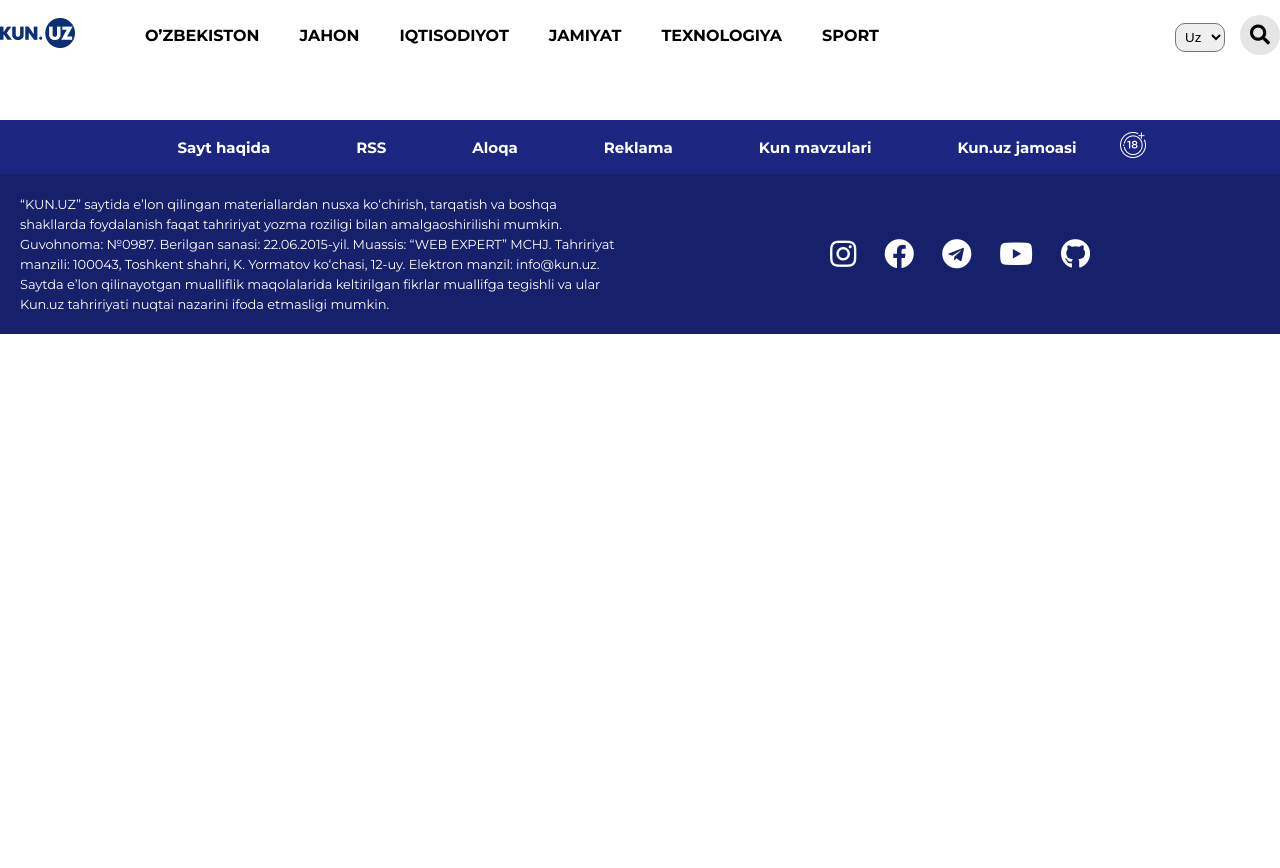
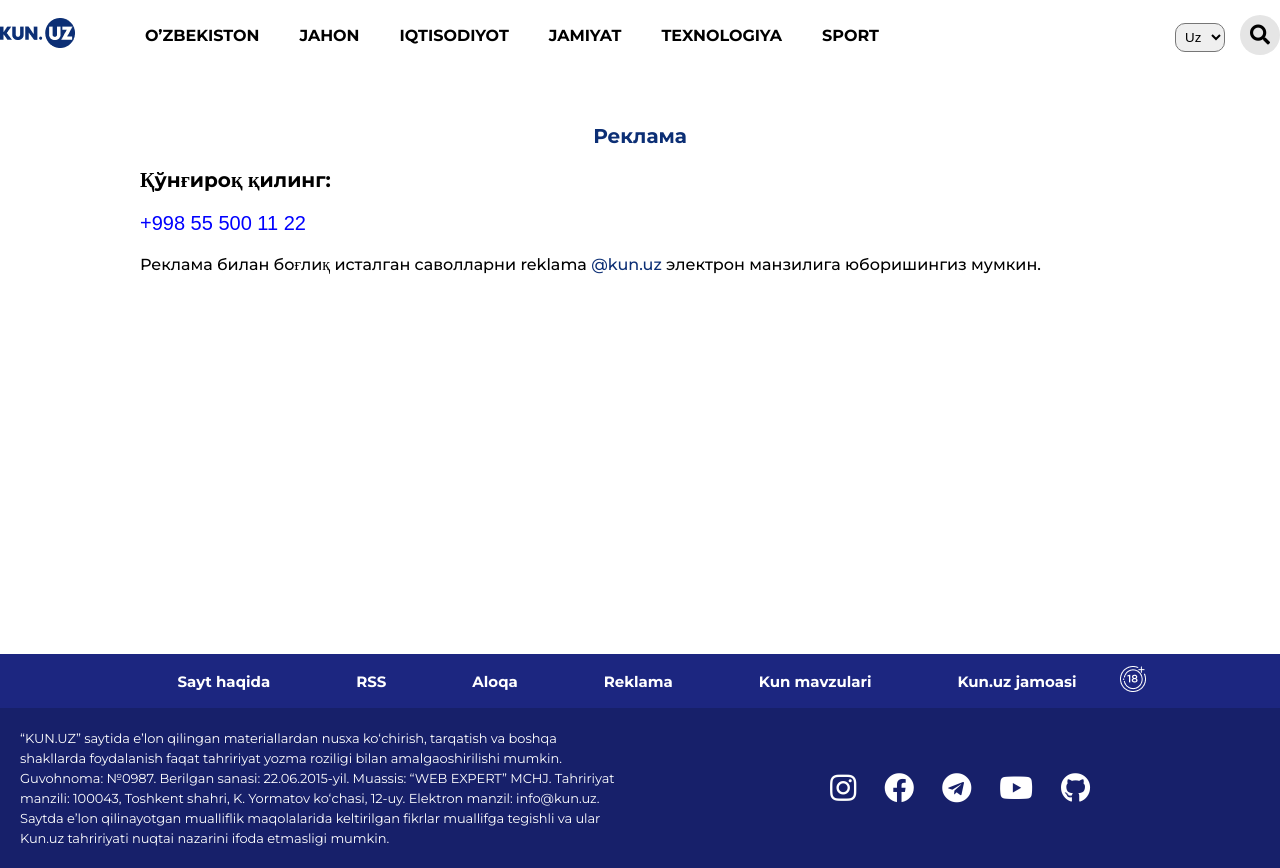
Before and after one commit to M1r4kb4r/Kun-uz, a React (Create React App) app: page /ad-page in a window 1280 px wide. Before the commit the page ends 800 px from the top, so only its background shows below. Built offline with nearby package versions, Linux system fonts and the light colour scheme.

Commit message:
Make RSS, Ad, Younger Pages and fix some problems on project

```diff
--- a/src/App.js
+++ b/src/App.js
@@ -8,6 +8,8 @@ import Policy from "./Components/PolicyCom/Policy";
 import Navbar from "./Components/NavbarCom/Navbar";
 import NotFound from "./Components/404/NotFound";
 import Footer from "./Components/Footer/Footer";
+import Younger from "./Components/18+/Younger";
+import AdPage from "./Components/AdPage/AdPage";
 
 function App() {
   return (
@@ -21,7 +23,8 @@ function App() {
       <Route path="/policy" element={<Policy/>}/>
       <Route path="/contact" element={<Contact/>}/>
       <Route path="/notFound" element={<NotFound/>}/>
-
+      <Route path="/18+" element={<Younger/>}/>
+      <Route path="/ad-page" element={<AdPage/>}/>
     </Routes>
 
   <Footer/>
--- /dev/null
+++ b/src/Components/18+/Younger.js
@@ -0,0 +1,84 @@
+import React from 'react';
+import styled from "styled-components";
+
+const Younger = () => {
+    return (
+        <div>
+            <YoungerWrapper>
+                <div className="container">
+                    <div className="wrapper mini-container">
+                        <h1 className="top-header">18+</h1>
+                        <p className="top-text">ДИҚҚАТ!</p>
+                        <p className="md-text">Ўзбекистон Республикасининг “Болаларни уларнинг соғлиғига зарар етказувчи ахборотдан ҳимоя қилиш тўғрисида” 08.09.2017 йилдаги қонунига мувофиқ:
+
+                            болаларни уларнинг ҳаётига ва (ёки) соғлиғига хавф соладиган хатти-ҳаракатларни содир этишга, шу жумладан ўз соғлиғига зарар етказишга, ўз жонига қасд қилишга ва шундай ҳаракатларни тарғиб қилишга ундайдиган;
+
+                            болаларда алкоголли ва тамаки маҳсулотларини, гиёҳвандлик воситаларини, психотроп моддаларни ёки ақл-ирода фаолиятига таъсир этувчи бошқа моддаларни истеъмол қилиш, қимор ўйинларида, оммавий тартибсизликларда иштирок этиш, фоҳишалик, дарбадарлик, тиланчилик ёки ғайриижтимоий хатти-ҳаракатнинг бошқа шакллари билан шуғулланиш истагини пайдо қиладиган;
+
+                            одамларга ёки ҳайвонларга нисбатан зўравонлик ва шафқатсизлик қилиш мумкинлигини асослайдиган ёки оқлайдиган ёхуд зўравонлик хатти-ҳаракатларини амалга оширишга ундайдиган;
+
+                            оилавий қадриятларни инкор этадиган, ахлоқсизликни тарғиб қиладиган, шунингдек ота-онасига ва оиланинг бошқа аъзоларига нисбатан ҳурматсиз муносабатни шакллантирадиган;
+
+                            ғайриқонуний хулқ-атворни оқлайдиган ва ҳуқуқбузарлик содир этишга олиб келадиган;
+
+                            жамиятда бузғунчилик ғояларини тарғиб этишга чақирадиган;
+
+                            уятли сўзларни ўз ичига олган;
+
+                            порнография хусусиятига эга бўлган ахборотни ўз ичига олган;
+
+                            ғайриқонуний ҳаракатлар натижасида жабрланган болалар тўғрисидаги, шу жумладан бундай боланинг фамилияси, исми, отасининг исми, унинг ота-онаси ва бошқа қонуний вакилларининг фото- ва видеотасвирлари, бундай боланинг туғилган санаси, унинг овози ёзилган аудиотасма, яшаш жойи ёки вақтинча турган жойи, ўқиш ёки иш жойи тўғрисидаги, бундай боланинг шахсини бевосита ёхуд билвосита аниқлашга имкон берадиган бошқа ахборотни ўз ичига олган ахборот маҳсулоти болалар ўртасида тарқатилиши тақиқланган ахборот маҳсулотлари жумласига киради.
+
+                            Шунга кўра, Kun.uz сайтида эълон қилинаётган айрим ахборот (хабар, маълумот, мақола)лар болалар учун тақиқланган ахборот маҳсулоти ҳисобланади ва 18 ёшга тўлмаган шахслар ундан фойдаланиши тақиқланади.</p>
+                    </div>
+                </div>
+            </YoungerWrapper>
+        </div>
+    );
+};
+
+const YoungerWrapper = styled.div `
+
+.container {
+  max-width: 1336px;
+  margin: 0 auto;
+
+  .mini-container {
+    max-width: 1000px;
+    margin: 0 auto;
+
+    .top-header {
+      font-family: 'Montserrat';
+      font-style: normal;
+      font-weight: bold;
+      font-size: 20px;
+      color: #0C2F75;
+      text-align: center;
+      margin-top: 66px;
+    }
+
+
+    .top-text {
+      font-family: 'Montserrat';
+      font-style: normal;
+      font-weight: bold;
+      font-size: 20px;
+      color: #000000;
+      margin-top: 20px;
+    }
+
+    .md-text {
+      font-family: 'Montserrat';
+      font-style: normal;
+      font-weight: 600;
+      font-size: 14px;
+      color: #000000;
+      margin-top: 30px;
+      line-height: 26px;
+    }
+  }
+}
+
+`
+
+export default Younger;
--- a/src/Components/AboutCom/About.js
+++ b/src/Components/AboutCom/About.js
@@ -50,7 +50,7 @@ const About = () => {
                             </div>
 
                             <div className="download-links">
-                                <a target="_blank" href="https://play.google.com/store">
+                                <a target="_blank" href="https://play.google.com/store/apps/details?id=uz.kun.app">
 
                                     <div className="play-market">
                                         <i className="fab fa-google-play"></i>
@@ -62,7 +62,7 @@ const About = () => {
 
                                 </a>
 
-                                <a target="_blank" href="https://www.apple.com/ru/app-store/">
+                                <a target="_blank" href="https://apps.apple.com/us/app/kun-uz/id1042740093">
 
                                     <div className="app-store">
                                         <i className="fab fa-app-store-ios"></i>
--- /dev/null
+++ b/src/Components/AdPage/AdPage.js
@@ -0,0 +1,95 @@
+import React from 'react';
+import styled from "styled-components";
+
+const AdPage = () => {
+    return (
+        <div>
+            <AdWrapper>
+
+                <div className="container">
+                    <div className="mini-container">
+
+                        <div className="ad-wrapper">
+                            <h1 className="ad-header">Реклама</h1>
+                            <p className="ad-text1">Қўнғироқ қилинг:</p>
+                            <p className="phone-num">+998 55 500 11 22</p>
+                            <p className="ad-bt-text">Реклама билан боғлиқ исталган саволларни reklama <a
+                                href="https://kun.uz/uz">@kun.uz</a> электрон манзилига юборишингиз мумкин.</p>
+                        </div>
+                    </div>
+                </div>
+            </AdWrapper>
+        </div>
+    );
+};
+
+const AdWrapper = styled.div`
+
+  .container {
+
+    max-width: 1336px;
+    margin: 0 auto;
+
+
+    .mini-container {
+      max-width: 1000px;
+      margin: 0 auto;
+
+      .ad-wrapper {
+        height: 60vh;
+
+      }
+
+      .ad-header {
+        font-family: 'Montserrat';
+        font-style: normal;
+        font-weight: bold;
+        font-size: 20px;
+        color: #0C2F75;
+        text-align: center;
+        margin-top: 54px;
+      }
+
+      .ad-text1 {
+        font-family: 'Montserrat';
+        font-style: normal;
+        font-weight: bold;
+        font-size: 20px;
+        color: #000000;
+        margin-top: 20px;
+      }
+
+      .phone-num {
+        font-size: 20px;
+        color: blue;
+        cursor: pointer;
+        transition: 0.5s ease-in-out;
+        margin: 20px 0;
+
+        &:hover {
+          color: #000
+        }
+      }
+
+      .ad-bt-text {
+
+        font-family: 'Montserrat';
+        font-style: normal;
+        font-weight: 500;
+        font-size: 16px;
+        line-height: 20px;
+        color: #000000;
+
+        a {
+          color: #0C2F75;
+          text-decoration: none;
+        }
+
+      }
+
+    }
+  }
+
+`
+
+export default AdPage;
--- a/src/Components/Footer/Footer.js
+++ b/src/Components/Footer/Footer.js
@@ -12,16 +12,16 @@ const Footer = () => {
                         <div className="footer-top-info container">
                             <ul>
                                 <li><Link to="/about">Sayt haqida</Link></li>
-                                <li><Link to="/">RSS</Link></li>
+                                <li><a target="_blank" href="https://kun.uz/news/rss">RSS</a></li>
                                 <li><Link to="/contact">Aloqa</Link></li>
-                                <li><Link to="/">Reklama</Link></li>
+                                <li><Link to="/ad-page">Reklama</Link></li>
                                 <li><Link to="/">Kun mavzulari</Link></li>
                                 <li><Link to="/">Kun.uz jamoasi</Link></li>
                             </ul>
 
-                            <a href="$">
+                            <Link to="/18+">
                                 <img className="notAllowedImg" src={notAllowedIcon} alt="18+"/>
-                            </a>
+                            </Link>
 
                         </div>
                     </div>
```
Also changed, not shown: src/Components/ContactCom/Contact.js (+44 -7 lines), src/Components/ProductCom/Product.js (added, +11 -0 lines).
